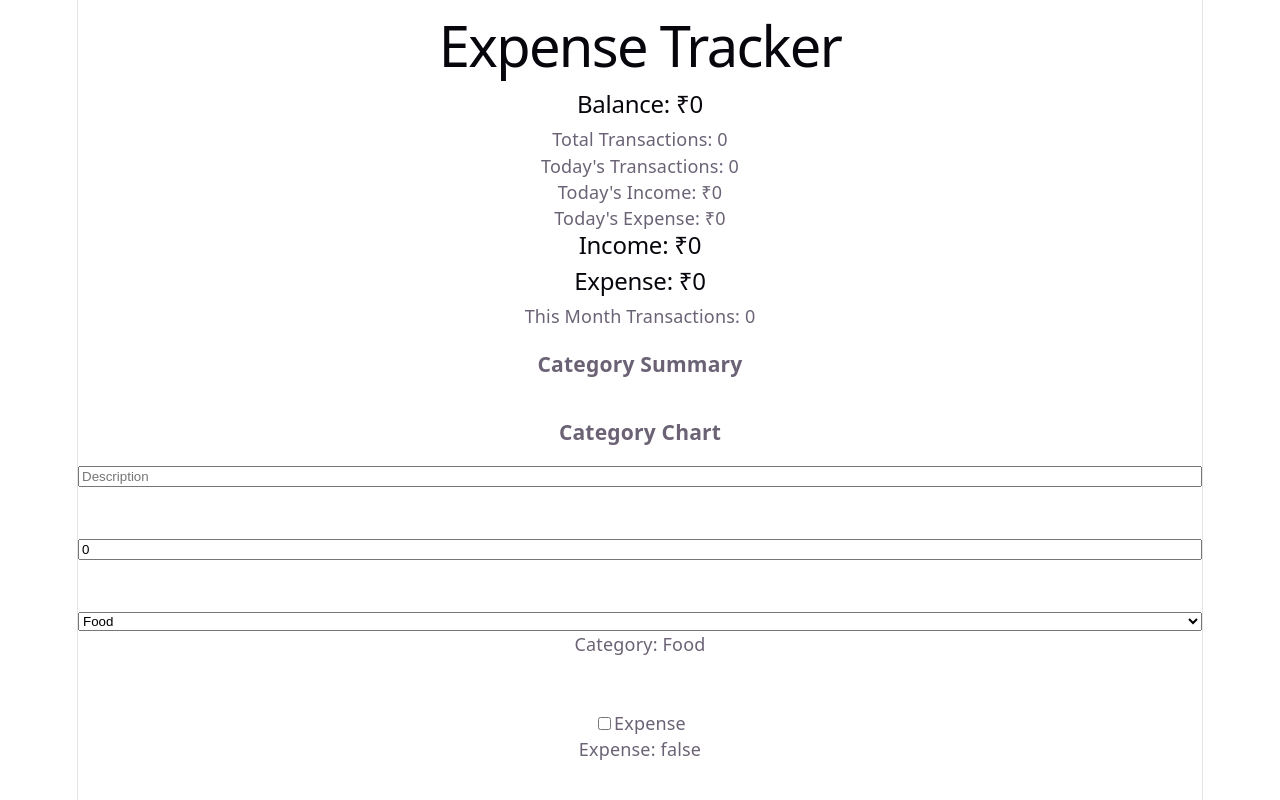
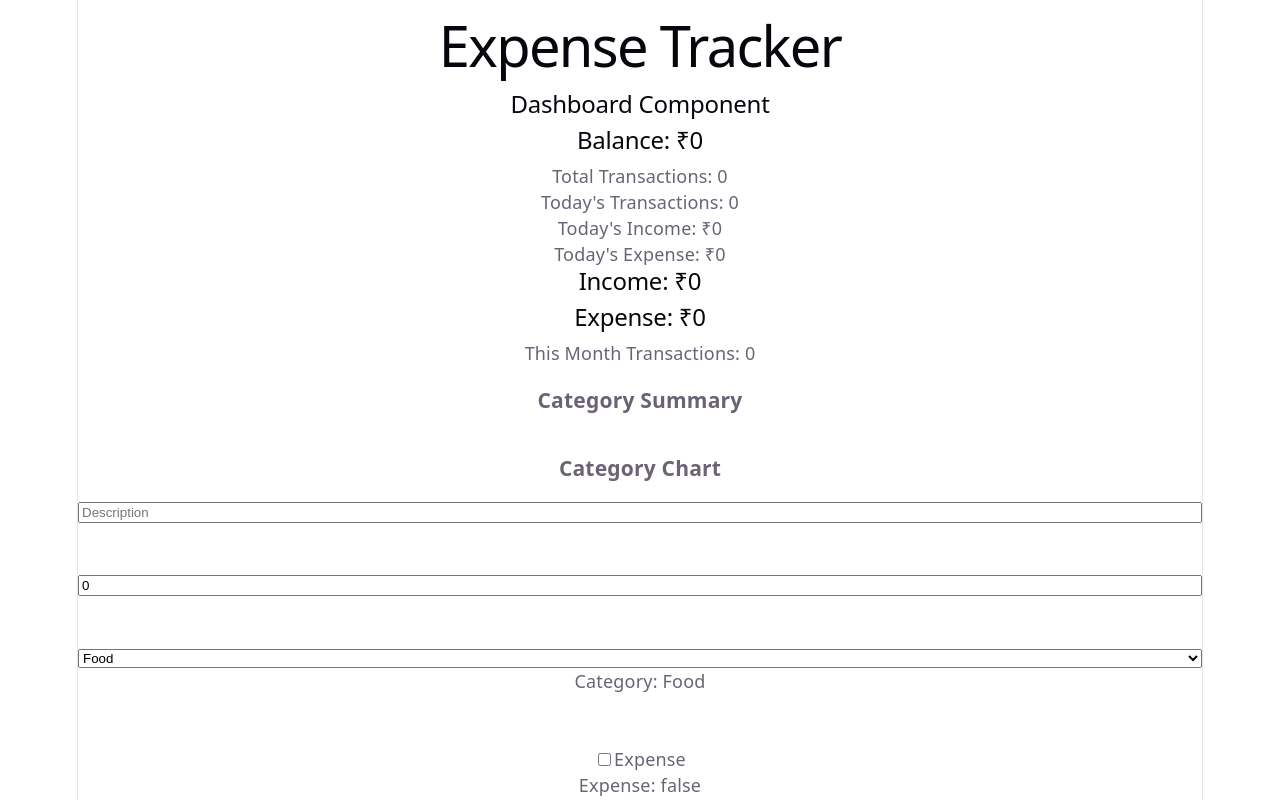
Before and after one commit to abhi12012/expense-tracker-react, a React (Vite) app in the folder expense-tracker-react/: page / in a window 1280 px wide. Shown: the top 800 px of the page. Built offline with nearby package versions, Linux system fonts and the light colour scheme.

Commit message:
Create dashboard component

```diff
--- a/expense-tracker-react/src/App.jsx
+++ b/expense-tracker-react/src/App.jsx
@@ -1,5 +1,6 @@
 import { useState, useEffect } from "react";
 import "./App.css";
+import Dashboard from "./components/Dashboard";
 
 function App() {
   const [description, setDescription] = useState("");
@@ -260,6 +261,8 @@ if (sortBy === "high") {
   return (
     <>
       <h1>Expense Tracker</h1>
+
+      <Dashboard />
 
       <h2>Balance: ₹{balance}</h2>
       <p>Total Transactions: {transactions.length}</p>
--- a/expense-tracker-react/src/components/Dashboard.jsx
+++ b/expense-tracker-react/src/components/Dashboard.jsx
@@ -0,0 +1,9 @@
+function Dashboard() {
+  return (
+    <>
+      <h2>Dashboard Component</h2>
+    </>
+  );
+}
+
+export default Dashboard;
```
